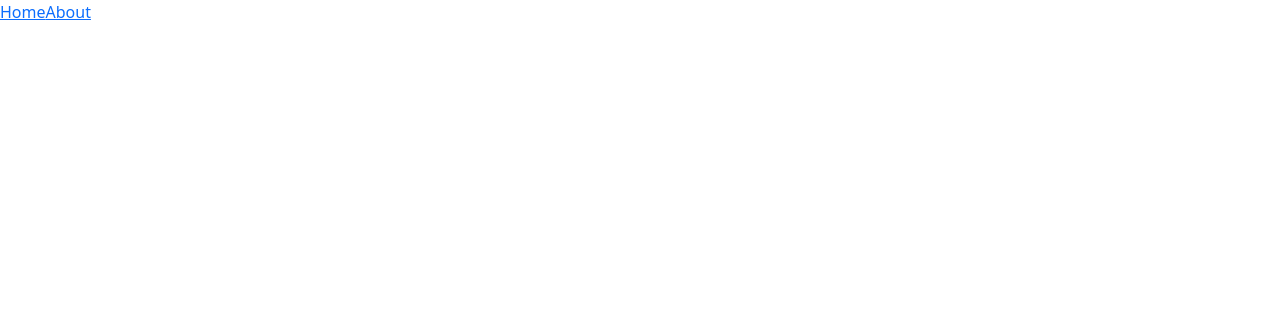
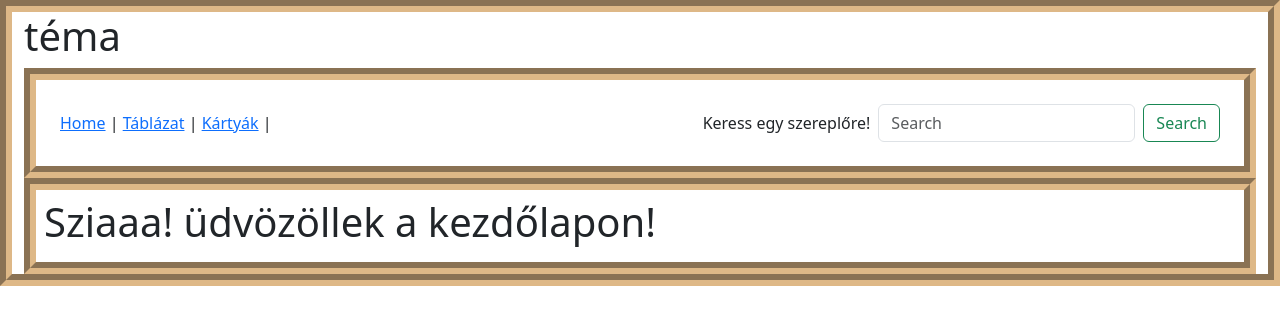
Before and after one commit to janesz315/KartyakProjekt, a Vue app: page / in a window 1280 px wide. Shown: the top 324 px of the page. Built offline with nearby package versions, Linux system fonts and the light colour scheme.

Commit message:
App.vue fejlesztése

```diff
--- a/index.html
+++ b/index.html
@@ -2,7 +2,7 @@
 <html lang="en">
   <head>
     <meta charset="UTF-8">
-    <link rel="icon" href="/favicon.ico">
+    <link rel="icon" href="/favicon3.jpg">
     <meta name="viewport" content="width=device-width, initial-scale=1.0">
     <title>Vite App</title>
   </head>
--- a/src/App.vue
+++ b/src/App.vue
@@ -1,23 +1,66 @@
-<script setup>
-import { RouterLink, RouterView } from 'vue-router'
-
+<script>
+import { RouterLink, RouterView } from "vue-router";
+import { computed } from "vue";
+export default {
+  provide() {
+    return {
+      searchWord: computed(() => this.searchWord),
+    };
+  },
+  watch: {
+    searchInput(data) {
+      if (!data) {
+        this.searchWord = null;
+      }
+    },
+  },
+  data() {
+    return {
+      searchWord: null,
+      searchInput: null,
+    };
+  },
+};
 </script>
 
 <template>
-  <header>
+  <div class="container-fluid my-border">
+    <h1>téma</h1>
+    <nav
+      class="my-border p-4 d-flex justify-content-between align-items-center"
+    >
+      <div>
+        <RouterLink to="/">Home</RouterLink> |
+        <RouterLink to="/tablazat">Táblázat</RouterLink> |
+        <RouterLink to="/kartyak">Kártyák</RouterLink> |
+      </div>
+      <div class="d-flex align-items-center" role="search">
+        <label for="searchWord" class="form-label text-nowrap m-0"
+          >Keress egy szereplőre!</label
+        >
+        <input
+          id="searchWord"
+          class="form-control me-2 ms-2"
+          type="search"
+          placeholder="Search"
+          aria-label="Search"
+          v-model="searchInput"
+        />
+        <button
+          class="btn btn-outline-success"
+          type="submit"
+          @click="searchWord = searchInput"
+        >
+          Search
+        </button>
+      </div>
+    </nav>
 
-    <div class="wrapper">
-
-      <nav>
-        <RouterLink to="/">Home</RouterLink>
-        <RouterLink to="/about">About</RouterLink>
-      </nav>
+    <div class="my-border p-2">
+      <RouterView />
     </div>
-  </header>
-
-  <RouterView />
+  </div>
 </template>
 
 <style scoped>
-
 </style>
--- a/src/assets/main.css
+++ b/src/assets/main.css
@@ -0,0 +1 @@
+@import './my.css';
--- /dev/null
+++ b/src/assets/my.css
@@ -0,0 +1,7 @@
+.my-container {
+    max-width: 1200px;
+}
+
+.my-border {
+    border: 12px groove burlywood;
+}
--- a/src/router/index.js
+++ b/src/router/index.js
@@ -10,14 +10,27 @@ const router = createRouter({
       component: HomeView
     },
     {
-      path: '/about',
-      name: 'about',
+      path: '/tablazat',
+      name: 'Táblázat',
       // route level code-splitting
       // this generates a separate chunk (About.[hash].js) for this route
       // which is lazy-loaded when the route is visited.
-      component: () => import('../views/AboutView.vue')
-    }
+      component: () => import('../views/KarakterTablazat.vue'),
+      meta: { title: "Táblázat"}
+    },
+    {
+      path: '/kartyak',
+      name: 'Kártyák',
+      // route level code-splitting
+      // this generates a separate chunk (About.[hash].js) for this route
+      // which is lazy-loaded when the route is visited.
+      component: () => import('../views/KarakterKartya.vue'),
+      meta: { title: "Kártyák"}
+    },
   ]
 })
-
+router.beforeEach((to, from, next) =>{
+  document.title= to.meta.title ? `${to.meta.title}` : 'Karakterek';
+  next();
+})
 export default router
--- a/src/views/HomeView.vue
+++ b/src/views/HomeView.vue
@@ -1,9 +1,7 @@
-<script setup>
+<script>
 
 </script>
 
 <template>
-  <main>
-
-  </main>
+  <h1>Sziaaa! üdvözöllek a kezdőlapon!</h1>
 </template>
--- /dev/null
+++ b/src/views/KarakterKartya.vue
@@ -0,0 +1,13 @@
+<template>
+  <h1>Sziaa</h1>
+</template>
+
+<script>
+export default {
+
+}
+</script>
+
+<style>
+
+</style>
--- a/src/views/AboutView.vue
+++ b/src/views/KarakterTablazat.vue
@@ -1,5 +1,5 @@
 <template>
-
+  <h1>Szia! Itt láthatod a táblázatot!</h1>
 </template>
 
 <script>
```
Also changed, not shown: public/favicon2.jpg (added), public/favicon3.jpg (added).
